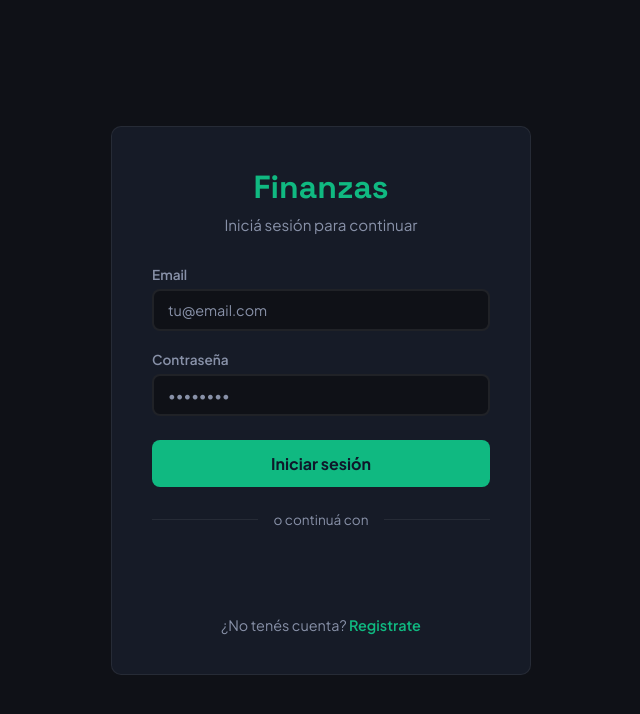
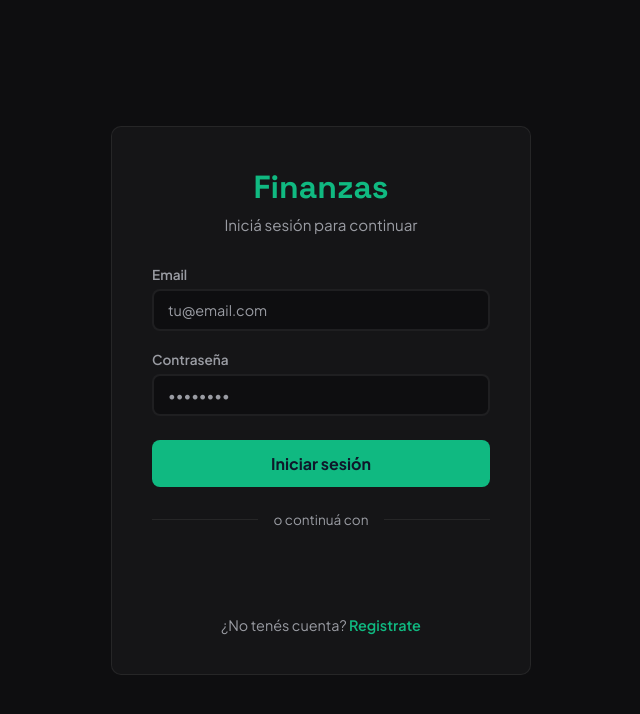
Before and after one commit to GustavoRodriguez79/finanzas-dashboard, a React (Vite) app in the folder frontend/: page /login in a window 1280 px wide. Shown: the top 714 px of the page, without its empty margins (319-959 px from the left). Built offline with nearby package versions, Linux system fonts and the light colour scheme; no server answers.

Commit message:
style: fondos neutros — oscuro sin tinte azul, claro con tarjetas grises sobre fondo casi blanco

```diff
--- a/frontend/src/index.css
+++ b/frontend/src/index.css
@@ -12,14 +12,14 @@
 ═══════════════════════════════════════ */
 :root {
   /* Tokens nuevos del rediseño */
-  --bg: #0f1117;
-  --bg-2: #161b27;
-  --bg-3: #1c2235;
+  --bg: #0e0e10;
+  --bg-2: #151517;
+  --bg-3: #1d1d20;
   --border: rgba(255, 255, 255, 0.07);
 
   --fg: #e8eaf0;
-  --fg-2: #8891a8;
-  --fg-3: #555e75;
+  --fg-2: #9a9ca3;
+  --fg-3: #6a6c73;
 
   /* Semánticos: el color va solo en el número, nunca en el fondo de la card */
   --accent: #10b981;
@@ -70,9 +70,9 @@
 /* Solo por data-theme: el toggle de ThemeContext es la única fuente del tema.
    No se usa prefers-color-scheme porque ThemeContext deja data-theme="" en oscuro */
 :root[data-theme="light"] {
-  --bg: #f5f6fa;
-  --bg-2: #ffffff;
-  --bg-3: #eef0f6;
+  --bg: #fdfdfd;
+  --bg-2: #f7f7f7;
+  --bg-3: #eeeeee;
   --border: rgba(0, 0, 0, 0.08);
   --fg: #111827;
   --fg-2: #4b5563;
```
